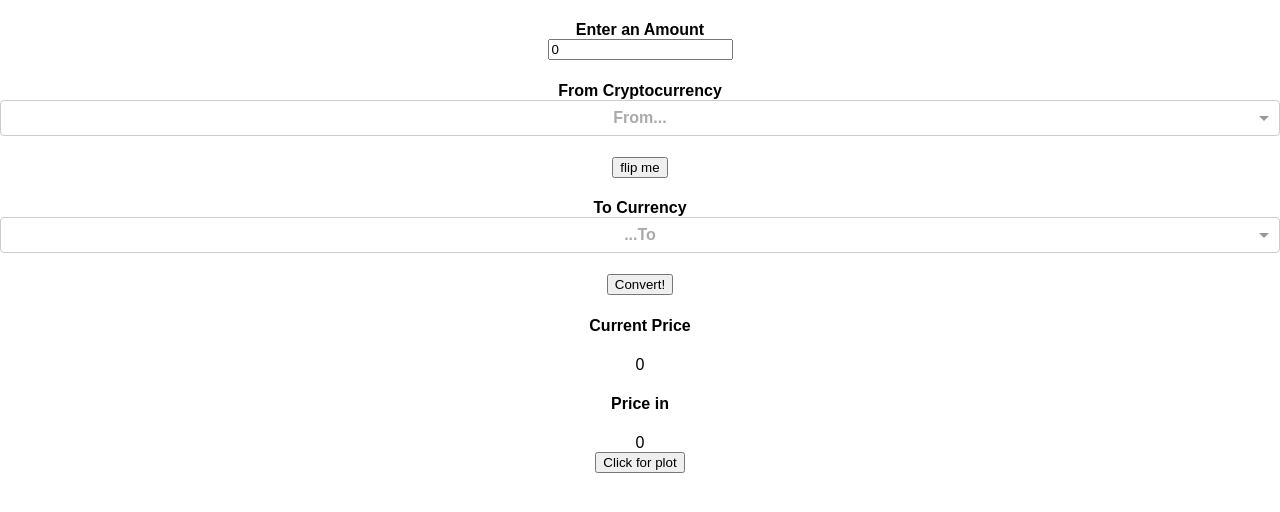
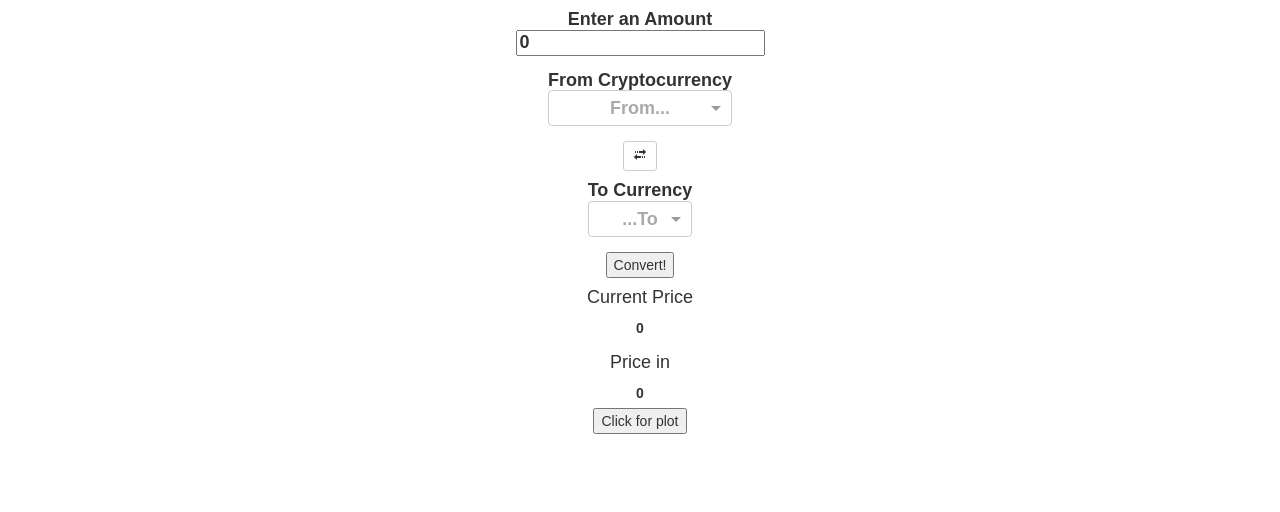
Before and after one commit to FelicianoAnthony/react_dropdown, a React (Create React App) app: page / in a window 1280 px wide. Shown: the top 512 px of the page. Built offline with nearby package versions, Linux system fonts and the light colour scheme; no server answers.

Commit message:
save progress

```diff
--- a/public/index.html
+++ b/public/index.html
@@ -10,6 +10,7 @@
     -->
     <link rel="manifest" href="%PUBLIC_URL%/manifest.json">
     <link rel="shortcut icon" href="%PUBLIC_URL%/favicon.ico">
+    <link rel="stylesheet" href="https://maxcdn.bootstrapcdn.com/bootstrap/3.3.7/css/bootstrap.min.css">
     <!--
       Notice the use of %PUBLIC_URL% in the tags above.
       It will be replaced with the URL of the `public` folder during the build.
--- a/src/App.js
+++ b/src/App.js
@@ -429,13 +429,19 @@ class App extends Component {
 
         <div>
           <FromCryptoCurrency options={coinlist}/>
-          <button onClick={this.handleFlip}> flip me </button>
+{/*           <button onClick={this.handleFlip}> flip me </button>  */}
+
+          <button onClick={this.handleFlip} type="button" class="btn btn-default btn-sm">
+          <span class="glyphicon glyphicon-transfer"></span>
+          </button>
           <ToCurrency options={currencyList} />
         </div> :
 
         <div>
           <ToCurrency options={currencyList} />
-          <button onClick={this.handleFlip}> flip me </button>
+          <button onClick={this.handleFlip} type="button" class="btn btn-default btn-sm">
+          <span class="glyphicon glyphicon-transfer"></span>
+          </button>
           <FromCryptoCurrency options={coinlist}/>
         </div>
 
```
